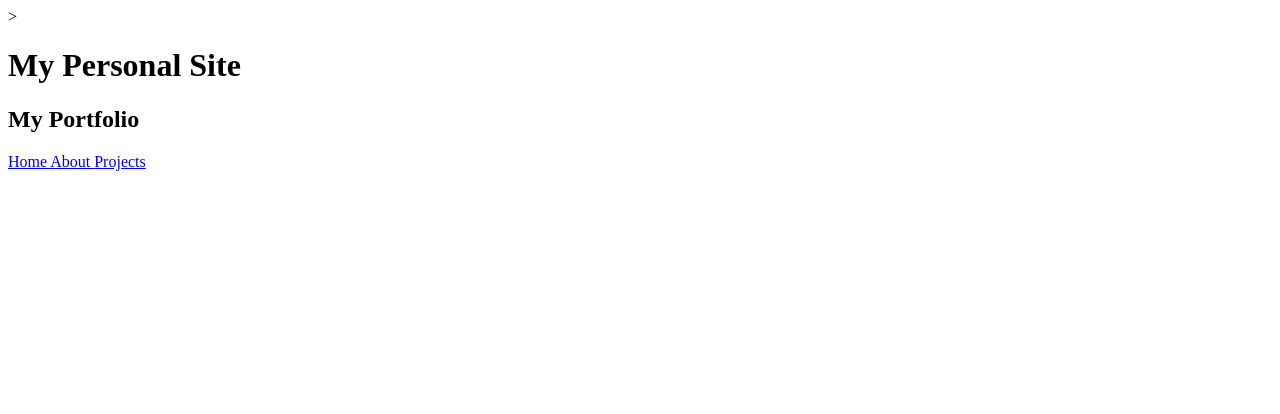
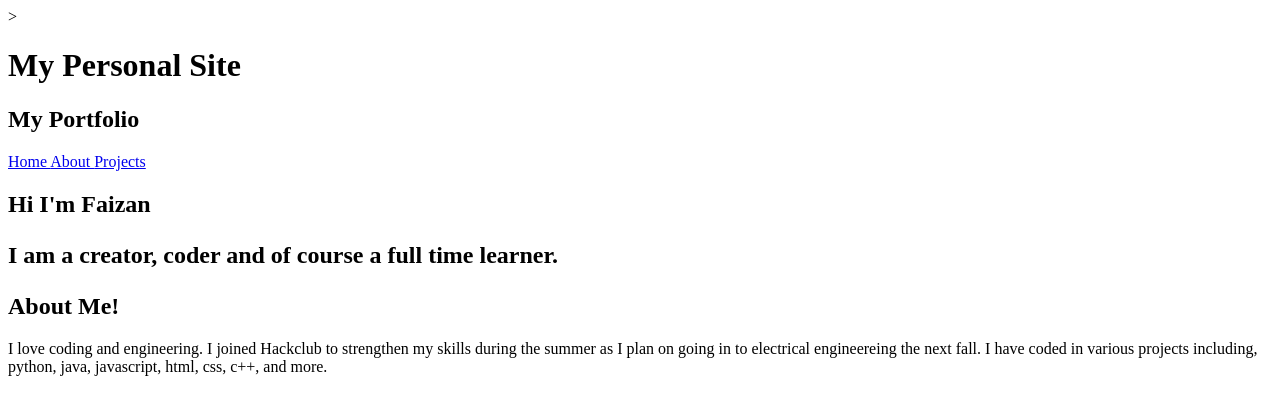
Before and after one commit to Faizy179/Personal-Site, a plain HTML site: page index.html in a window 1280 px wide. Drawn offline with Linux system fonts and the light colour scheme.

Commit message:
Filled up the website a bit. Just need to complete the projects section and add the styling

```diff
--- a/index.html
+++ b/index.html
@@ -39,14 +39,26 @@
 
             <section id = "home" class = "home-section">
                 <div class = "container">
-
+                    <h1>Hi I'm
+                        <span class = "highlight">
+                            Faizan
+                        </span>
+                        <p>
+                            I am a creator, coder and of course a full time learner.
+                        </p>
+                    </h1>
                 </div>
 
             </section>
 
             <section id = "about" class = "about-section">
-                <divn class = "container">
-
+                <div class = "container">
+                    <h2>
+                        About Me!
+                    </h2>
+                    <p>
+                        I love coding and engineering. I joined Hackclub to strengthen my skills during the summer as I plan on going in to electrical engineereing the next fall. I have coded in various projects including, python, java, javascript, html, css, c++, and more.
+                    </p>
                 </div>
 
 
@@ -54,7 +66,17 @@
 
             <section id = "projects" class = "projects-section">
                 <div class = "container">
+                    <div class = "projects">
+                        <div class = "project">
 
+                        </div>
+                        <div class = "project">
+
+                        </div>
+                        <div class = "project">
+
+                        </div>
+                    </div>
                 </div>
 
             </section>
```
